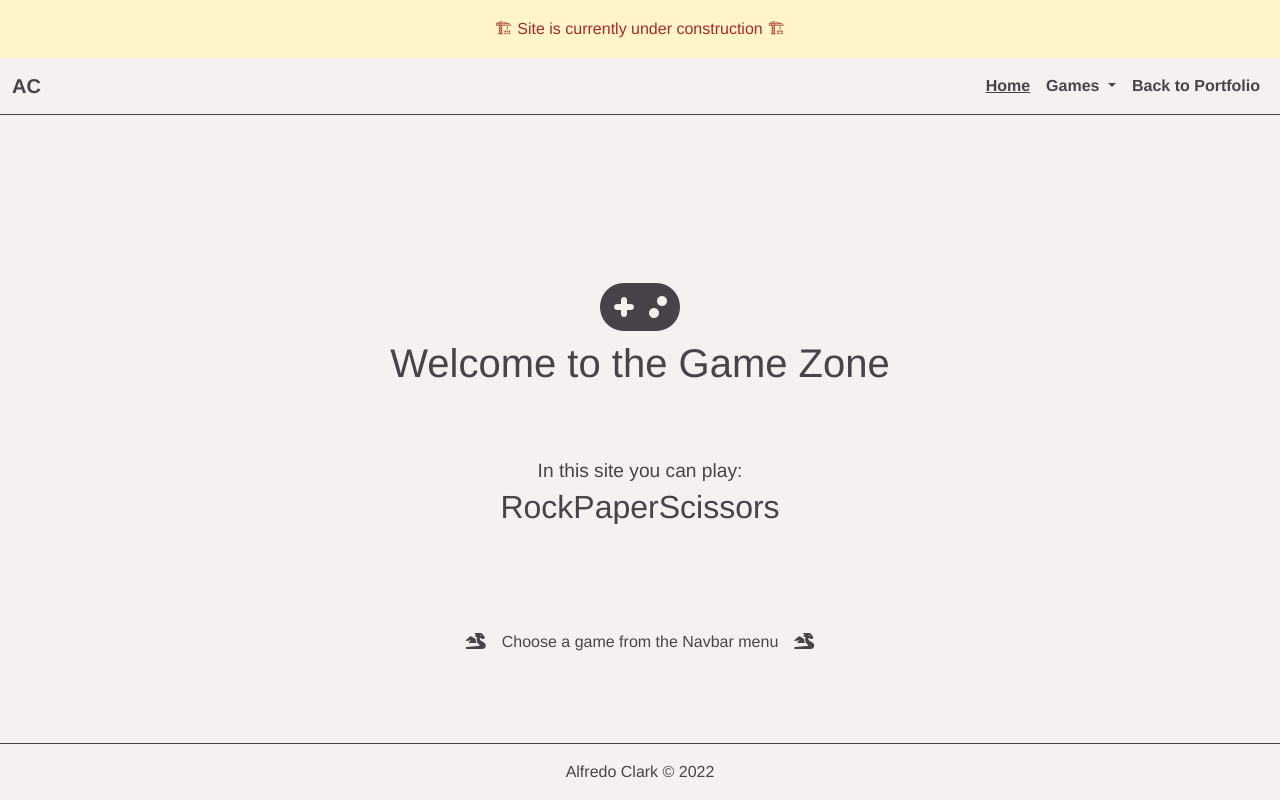
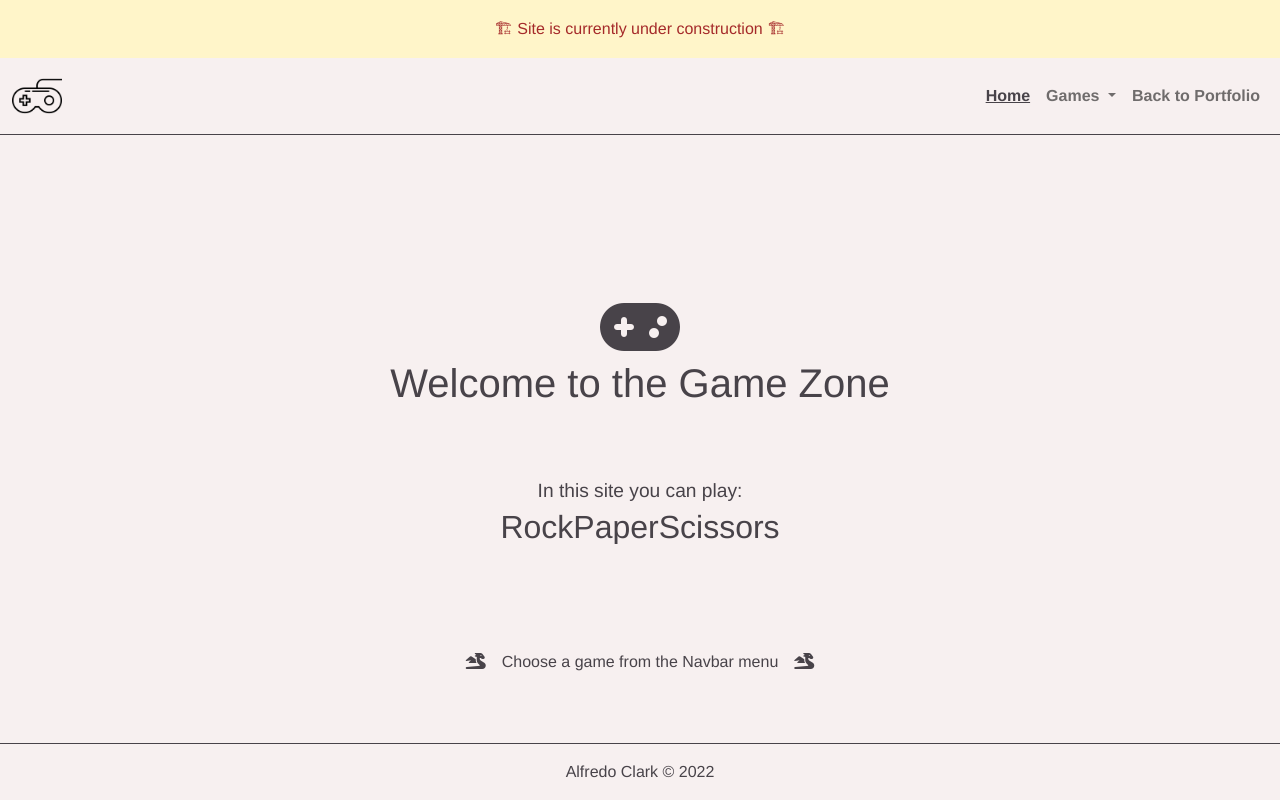
Before and after one commit to alfclark/game-zone, a Vue app: page / in a window 1280 px wide. Built offline with nearby package versions, Linux system fonts and the light colour scheme.

Commit message:
Navbar burger icon fix / Logo update

```diff
--- a/src/components/NavBar.vue
+++ b/src/components/NavBar.vue
@@ -1,7 +1,9 @@
 <template>
-  <nav class="navbar sticky-top navbar-expand-lg">
+  <nav class="navbar navbar-light sticky-top navbar-expand-lg">
     <div class="container-fluid">
-      <a class="navbar-brand" href="#">AC</a>
+      <a class="navbar-brand" href="#"
+        ><img class="logo" src="@/assets/logo.png" alt="logo"
+      /></a>
       <button
         class="navbar-toggler"
         type="button"
@@ -90,6 +92,11 @@
   background-color: var(--white);
   border-bottom: solid var(--dark) 1px;
 }
+.navbar-toggler-icon {
+}
+.logo {
+  width: 50px;
+}
 
 nav a {
   font-weight: bold;
```
